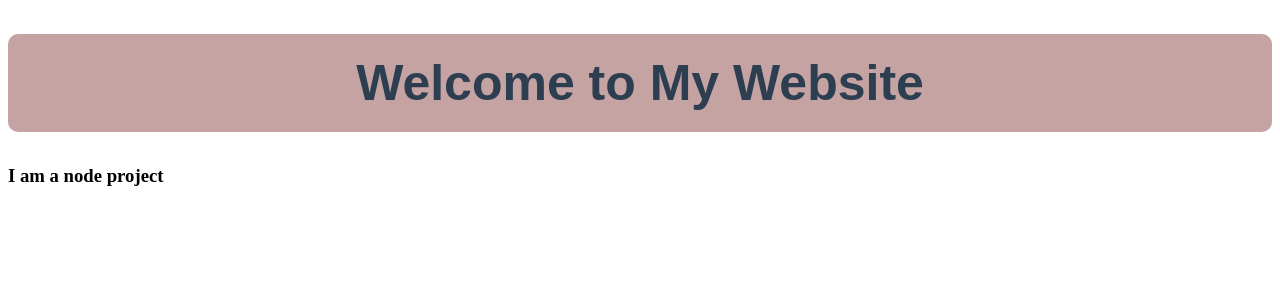
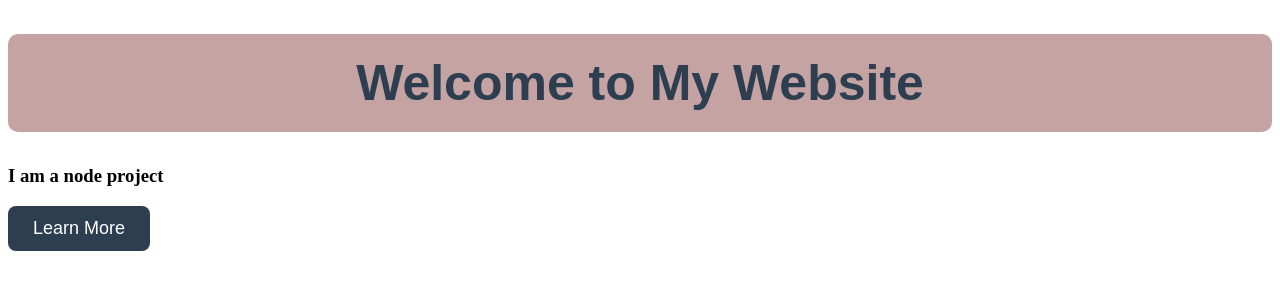
Before and after one commit to anwah304/TestGithub, a website: page public/index.html in a window 1280 px wide. Drawn offline with Linux system fonts and the light colour scheme.

Commit message:
Add button and style

```diff
--- a/public/index.html
+++ b/public/index.html
@@ -15,6 +15,19 @@
             padding: 20px;
             border-radius: 10px;
         }
+        button {
+            background-color: #2c3e50;
+            color: white;
+            border: none;
+            padding: 12px 25px;
+            font-size: 18px;
+            border-radius: 8px;
+            cursor: pointer;
+        }
+
+        button:hover {
+            background-color: #34495e;
+        }
     </style>
 </head>
 
@@ -22,6 +35,9 @@
 
     <h1>Welcome to My Website</h1>
     <h3>I am a node project</h3>
+    <button>
+            Learn More
+        </button>
 </body>
 
 </html>
```
